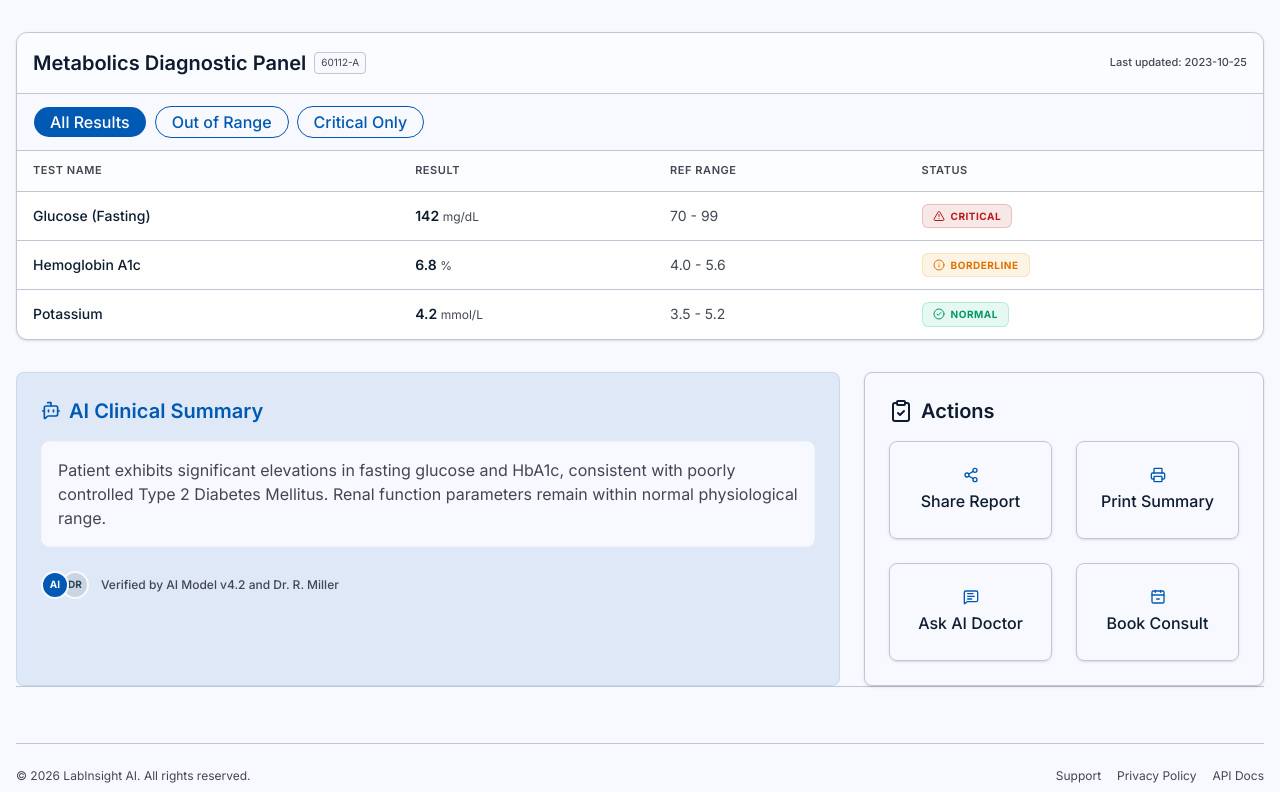
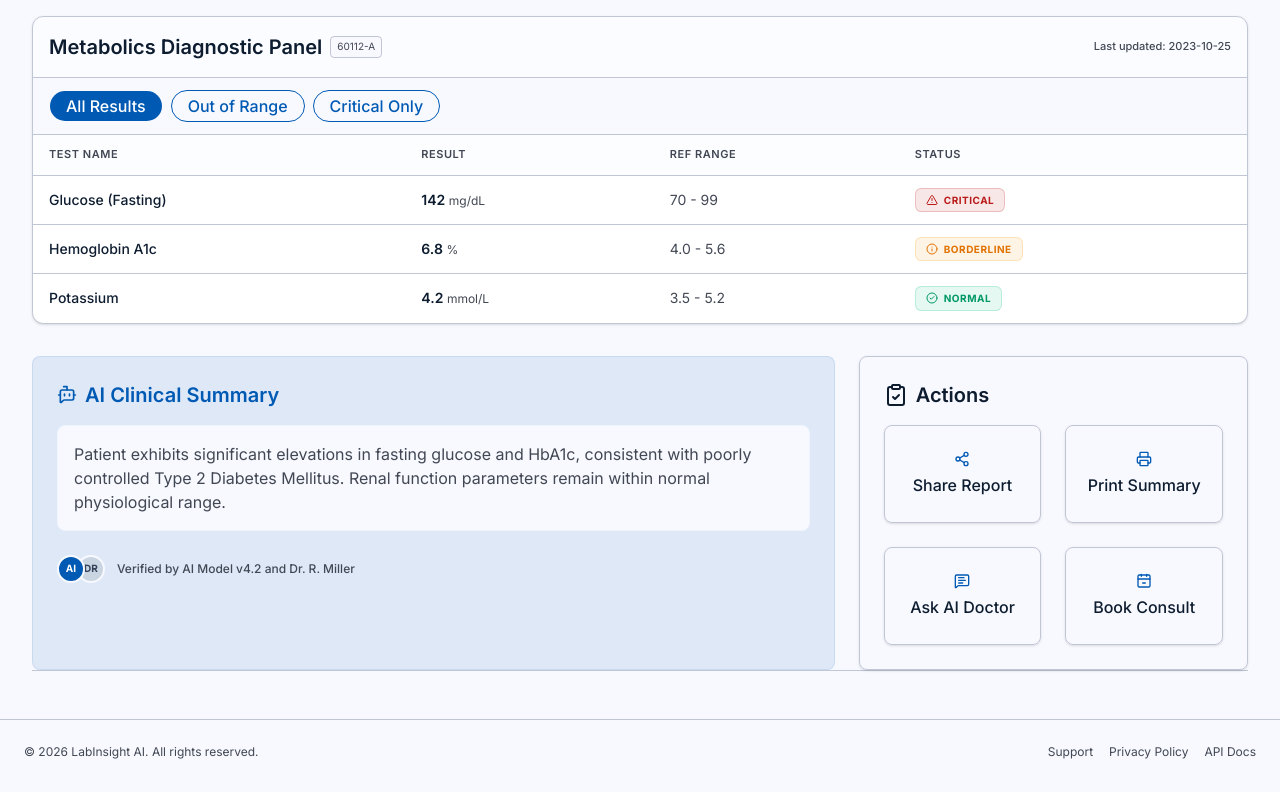
Before and after one commit to thi-miranda348/labinsight-ai-front-end, a Next.js app: page / in a window 1280 px wide. Shown: the part 647-1439 px from the top of the page. Built offline with nearby package versions, Linux system fonts and the light colour scheme.

Commit message:
feat(layout): update the app layout

```diff
--- a/app/layout.tsx
+++ b/app/layout.tsx
@@ -28,10 +28,15 @@ export default function RootLayout({
       <body className="min-h-full flex flex-col bg-background text-foreground text-sm md:text-base lg:text-lg overflow-x-hidden">
         <Header />
 
-        <div className="flex-1 px-4 py-4 md:py-8 pb-24 md:pb-0 flex flex-col space-y-6 ">{children}
 
-          <Footer />
-        </div>
+
+        <main className="flex-1 w-full px-2 md:px-4 lg:px-8 py-4 flex flex-col space-y-6">
+          {children}
+
+        </main>
+
+        <Footer />
+
 
         <div className="md:hidden fixed bottom-0 left-0 right-0 z-50 border-t bg-background px-6 py-3">
           <BottomNavbar />
--- a/components/Footer.tsx
+++ b/components/Footer.tsx
@@ -1,6 +1,6 @@
 export function Footer() {
     return (
-        <footer className="mt-8 border-t border-border pt-6 pb-2 flex flex-col md:flex-row justify-between items-center gap-4 text-xs text-muted-foreground">
+        <footer className="pb-24 md:pb-6 mt-8 border-t border-border pt-6 pb-2 px-6 flex flex-col md:flex-row justify-between items-center gap-4 text-xs text-muted-foreground">
             <p>© 2026 LabInsight AI. All rights reserved.</p>
             <div className="flex items-center gap-4">
                 <a href="#" className="hover:text-primary transition-colors">Support</a>
```
